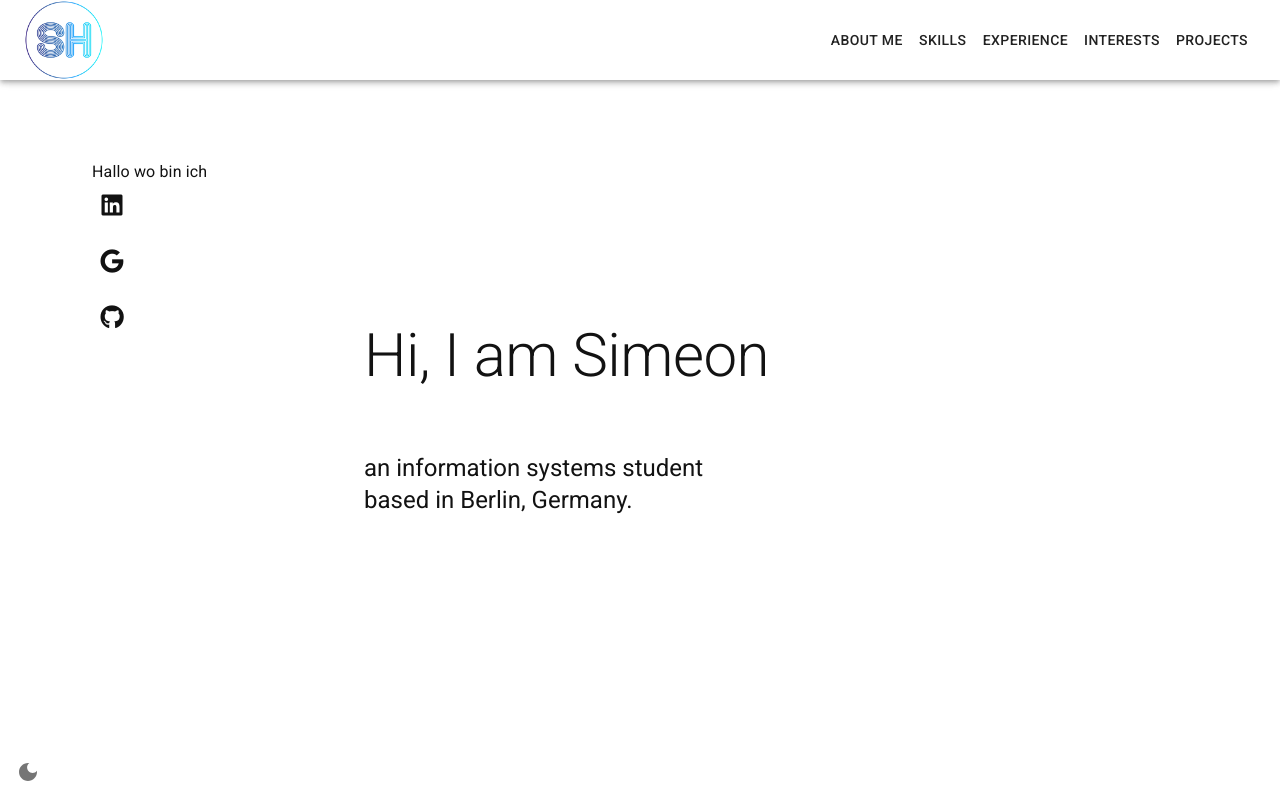
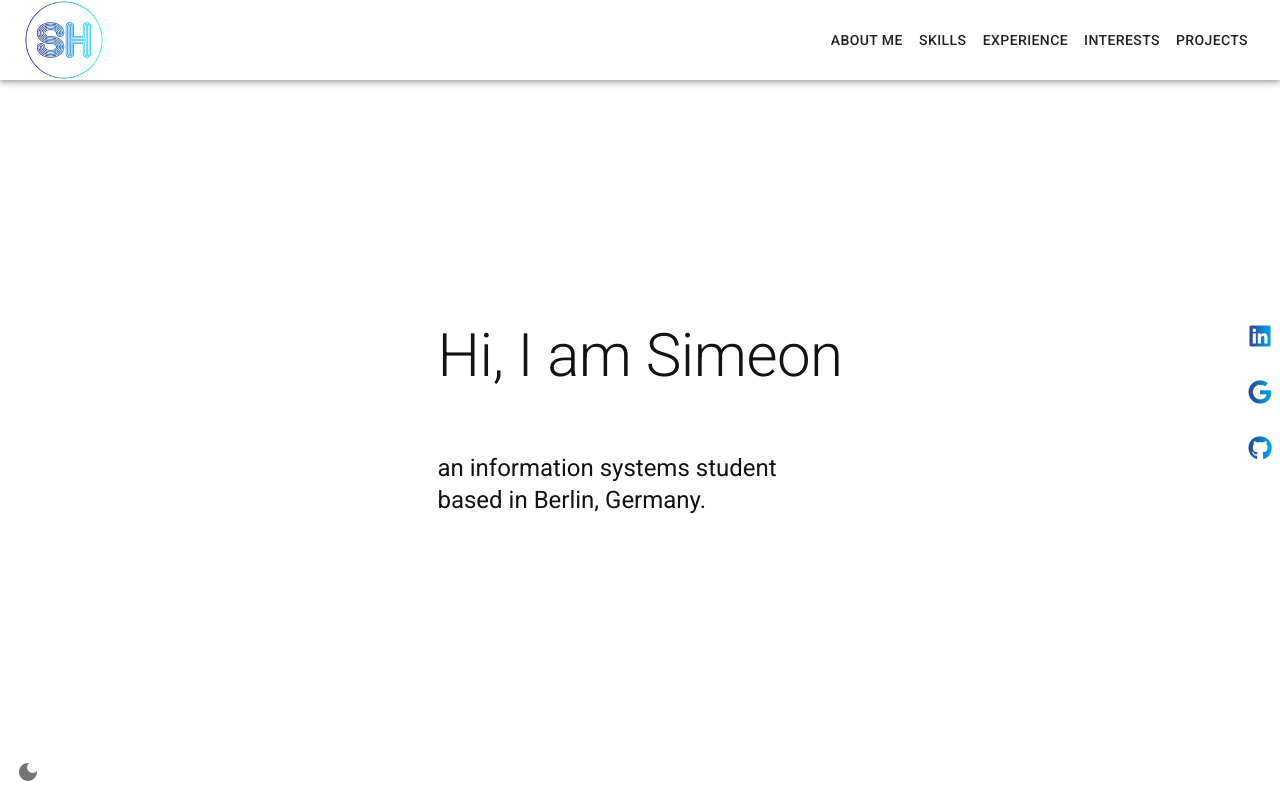
Before and after one commit to heupelS/personal-website-template, a React (Create React App) app: page / in a window 1280 px wide. Built offline with nearby package versions, Linux system fonts and the light colour scheme.

Commit message:
adjusted sociallinks

```diff
--- a/src/components/content/Content.js
+++ b/src/components/content/Content.js
@@ -7,10 +7,13 @@ export default function Content(theme) {
   return (
     <div
       style={{
+        position: "absolute",
+        top: "50%",
+        left: "50%",
+        transform: "translate(-50%, -50%)",
         display: "flex",
         justifyContent: "center",
         alignItems: "center",
-        height: "100vh",
       }}
     >
       <Container
--- a/src/components/content/Socials.js
+++ b/src/components/content/Socials.js
@@ -2,30 +2,20 @@ import Link from "@mui/material/Link";
 import Tooltip from "@mui/material/Tooltip";
 import Zoom from "@mui/material/Zoom";
 import IconButton from "@mui/material/IconButton";
-import Container from "@mui/material/Container";
 import { useTheme } from "@mui/material/styles";
 import Resume from "../../assets/resume.json";
+import Box from "@mui/material/Box";
 
-export default function SocialIcons(theme) {
+export default function SocialIcons({ theme }) {
   theme = useTheme();
 
-  return (
-    <Container
-      sx={{
-        position: "absolute",
-        top: "20vh",
-        right: 12,
-      }}
-    >
-      <div>Hallo wo bin ich</div>
-      {Resume.basics.profiles.map((profile) => (
+  const Icons = Resume.basics.profiles.map((profile) => (
     <Link
       href={profile.url}
       key={profile.network.toLowerCase()}
       target="_blank"
       rel="noopener noreferrer"
       underline="none"
-          color="inherit"
     >
       <Tooltip
         title={profile.username}
@@ -38,24 +28,35 @@ export default function SocialIcons(theme) {
           sx={{
             height: "2.5rem",
             width: "2.5rem",
-                display: "block",
             marginBottom: theme.spacing(2),
-                color: "inherit",
+            backgroundImage: theme.palette.background.gradient,
+            WebkitBackgroundClip: "text",
+            backgroundClip: "text",
+            color: "transparent",
           }}
         >
           <i
             className={`${profile.x_icon}`}
             sx={{
-                  icon: {
               fontSize: "1.25rem",
-                    color: "inherit",
-                  },
             }}
           ></i>
         </IconButton>
       </Tooltip>
     </Link>
-      ))}
-    </Container>
+  ));
+  return (
+    <Box
+      sx={{
+        position: "absolute",
+        top: "50%",
+        right: 0,
+        transform: "translateY(-50%)",
+        display: "flex",
+        flexDirection: "column",
+      }}
+    >
+      {Icons}
+    </Box>
   );
 }
```
Lines whose indentation alone changed are shown as unchanged.
